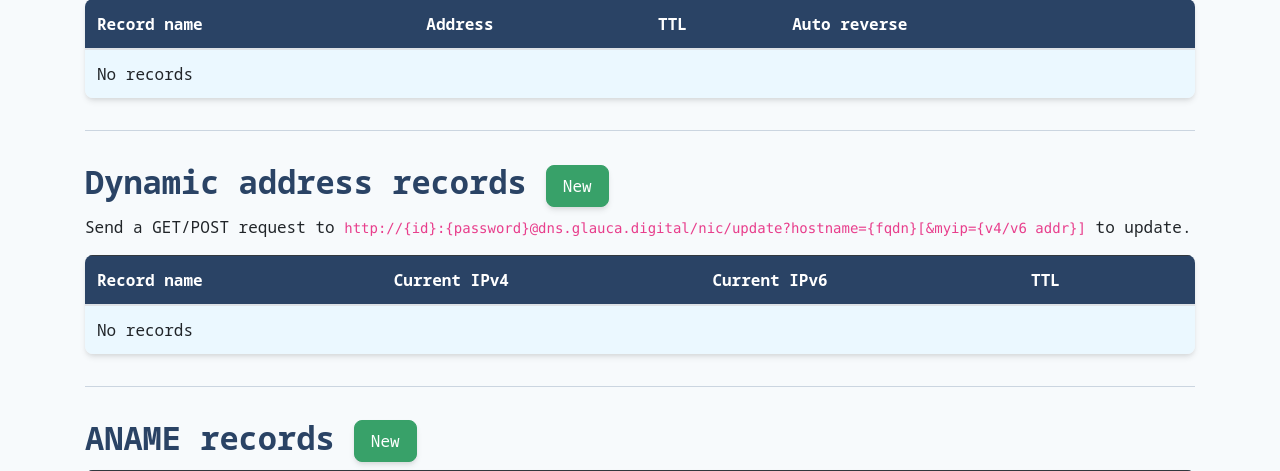
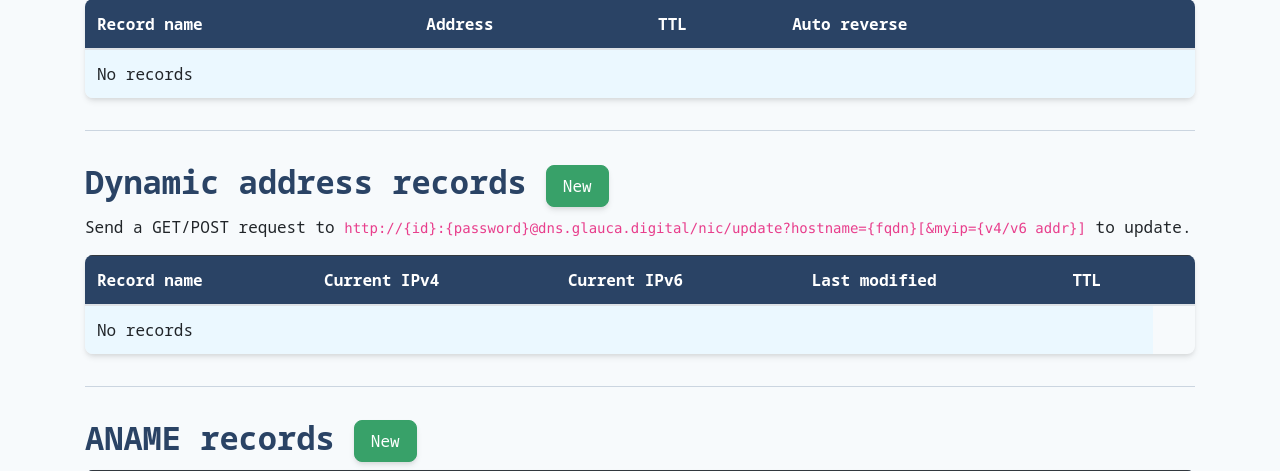
Before and after one commit to AS207960/hexdns, a Django app: template hexdns_django/dns_grpc/templates/dns_grpc/fzone/zone.html in a window 1280 px wide. Shown: the part 1538-2009 px from the top of the page. Run offline with Django 3.2, Linux system fonts and the light colour scheme; the template is opened without the code that fills it, so the values that code supplies are empty; parts of the project's set-up code (start-up, migrations or seed data) failed here and were passed over; some libraries are stand-ins or nearby versions.

Commit message:
add last modified field to dynamic records

```diff
--- a/hexdns_django/dns_grpc/api/serializers.py
+++ b/hexdns_django/dns_grpc/api/serializers.py
@@ -116,8 +116,8 @@ class DynamicRecordSerializer(ZoneRecordSerializer, WriteOnceMixin):
 
     class Meta:
         model = models.DynamicAddressRecord
-        fields = ('url', 'id', 'zone', 'zone_url', 'record_name', 'current_ipv4', 'current_ipv6', 'password', 'ttl',)
-        read_only_fields = ('id', 'current_ipv4', 'current_ipv6', 'password')
+        fields = ('url', 'id', 'zone', 'zone_url', 'record_name', 'current_ipv4', 'current_ipv6', 'password', 'ttl', 'last_modified')
+        read_only_fields = ('id', 'current_ipv4', 'current_ipv6', 'password', 'last_modified')
         write_once_fields = ('zone',)
 
 
--- a/hexdns_django/dns_grpc/forms.py
+++ b/hexdns_django/dns_grpc/forms.py
@@ -127,7 +127,7 @@ class DynamicAddressRecordForm(forms.ModelForm):
     class Meta:
         model = models.DynamicAddressRecord
         fields = "__all__"
-        exclude = ("zone", "current_ipv4", "current_ipv6")
+        exclude = ("zone", "current_ipv4", "current_ipv6", "last_modified")
 
 
 class ANAMERecordForm(forms.ModelForm):
--- a/hexdns_django/dns_grpc/models.py
+++ b/hexdns_django/dns_grpc/models.py
@@ -780,6 +780,7 @@ class DynamicAddressRecord(DNSZoneRecord):
     current_ipv4 = models.GenericIPAddressField(protocol='ipv4', blank=True, null=True)
     current_ipv6 = models.GenericIPAddressField(protocol='ipv6', blank=True, null=True)
     password = models.CharField(max_length=255)
+    last_modified = models.DateTimeField(blank=True, null=True)
 
     class Meta(DNSZoneRecord.Meta):
         indexes = [models.Index(fields=['record_name', 'zone'])]
--- a/hexdns_django/dns_grpc/templates/dns_grpc/fzone/zone.html
+++ b/hexdns_django/dns_grpc/templates/dns_grpc/fzone/zone.html
@@ -204,6 +204,7 @@
                     <th>Record name</th>
                     <th>Current IPv4</th>
                     <th>Current IPv6</th>
+                    <th>Last modified</th>
                     <th>TTL</th>
                     <th></th>
                 </tr>
@@ -215,6 +216,13 @@
                             <td>{{ record.record_name }}</td>
                             <td>{{ record.current_ipv4 }}</td>
                             <td>{{ record.current_ipv6 }}</td>
+                            <td>
+                                {% if record.last_modified %}
+                                    {{ record.last_modified|date:"N jS Y P" }}
+                                {% else %}
+                                    N/A
+                                {% endif %}
+                            </td>
                             <td>{{ record.ttl }}</td>
                             <td style="width: 1px;">
                                 <div class="btn-group">
--- a/hexdns_django/dns_grpc/views/dyndns.py
+++ b/hexdns_django/dns_grpc/views/dyndns.py
@@ -1,5 +1,6 @@
 import ipaddress
 import base64
+import typing
 import uuid
 from django.utils import timezone
 from django.shortcuts import get_object_or_404
@@ -46,7 +47,8 @@ def update_ip(request):
 
     username, password = auth
 
-    dyn_obj = models.DynamicAddressRecord.objects.filter(id=username).first()
+    dyn_obj: typing.Optional[models.DynamicAddressRecord] = \
+        models.DynamicAddressRecord.objects.filter(id=username).first()
     if not dyn_obj:
         return HttpResponseBadRequest("nohost")
 
@@ -76,10 +78,12 @@ def update_ip(request):
         if str(client_ip) == dyn_obj.current_ipv4:
             return HttpResponse(f"nochg {dyn_obj.current_ipv4}")
         dyn_obj.current_ipv4 = str(client_ip)
+        dyn_obj.last_modified = timezone.now()
     elif isinstance(client_ip, ipaddress.IPv6Address):
         if str(client_ip) == dyn_obj.current_ipv6:
             return HttpResponse(f"nochg {dyn_obj.current_ipv6}")
         dyn_obj.current_ipv6 = str(client_ip)
+        dyn_obj.last_modified = timezone.now()
 
     dyn_obj.zone.last_modified = timezone.now()
     dyn_obj.save()
--- a/hexdns_django/dns_grpc/views/fzone.py
+++ b/hexdns_django/dns_grpc/views/fzone.py
@@ -1283,7 +1283,7 @@ def create_sshfp_record(request, zone_id):
             user_zone.save()
             return redirect("edit_zone", user_zone.id)
     else:
-        record_form = forms.SSHFPRecordForm(instance=models.DynamicAddressRecord(zone=user_zone))
+        record_form = forms.SSHFPRecordForm(instance=models.SSHFPRecord(zone=user_zone))
 
     return render(
         request,
```
Also changed, not shown: hexdns_django/dns_grpc/migrations/0034_dynamicaddressrecord_last_modified.py (added).
